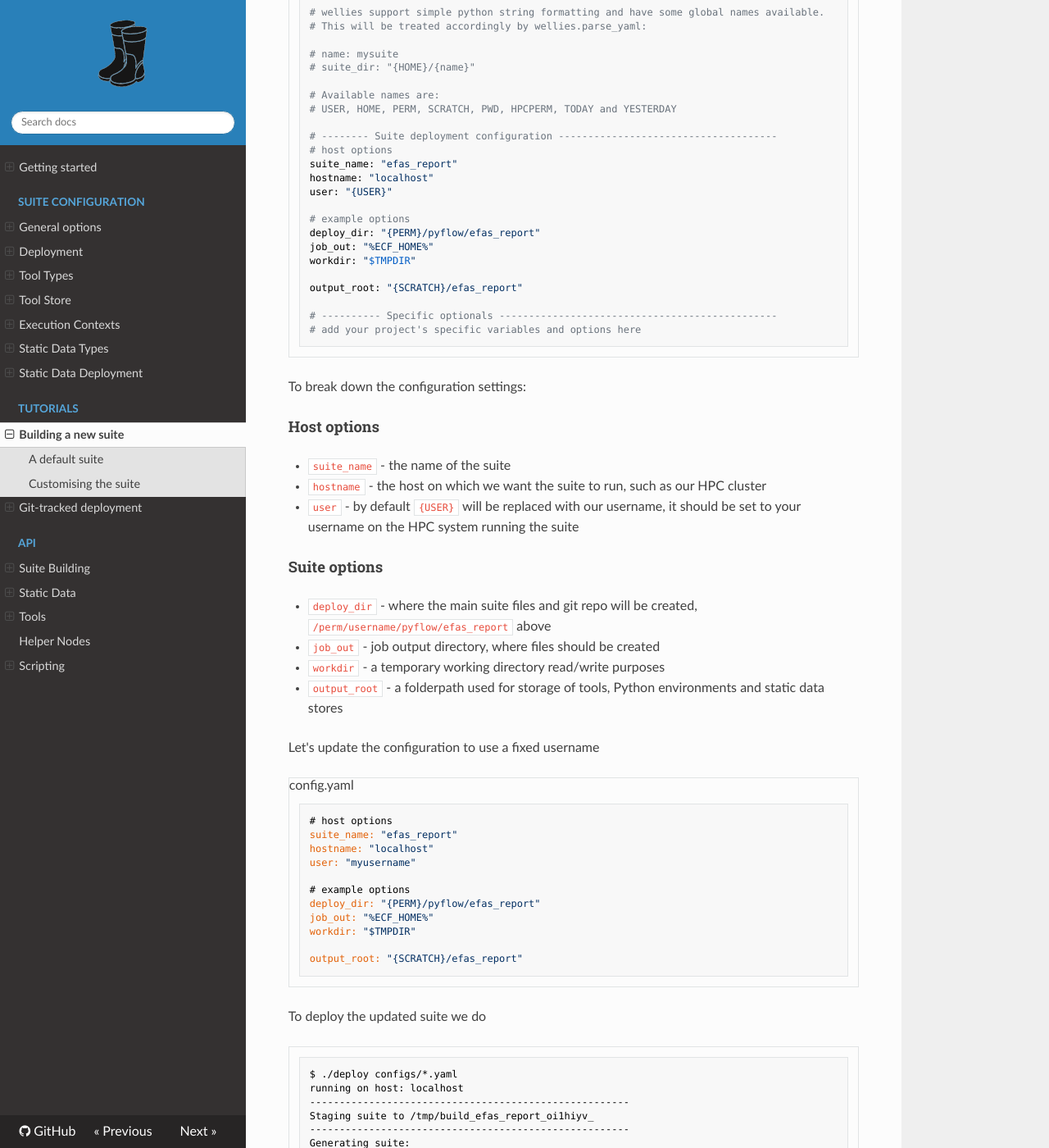
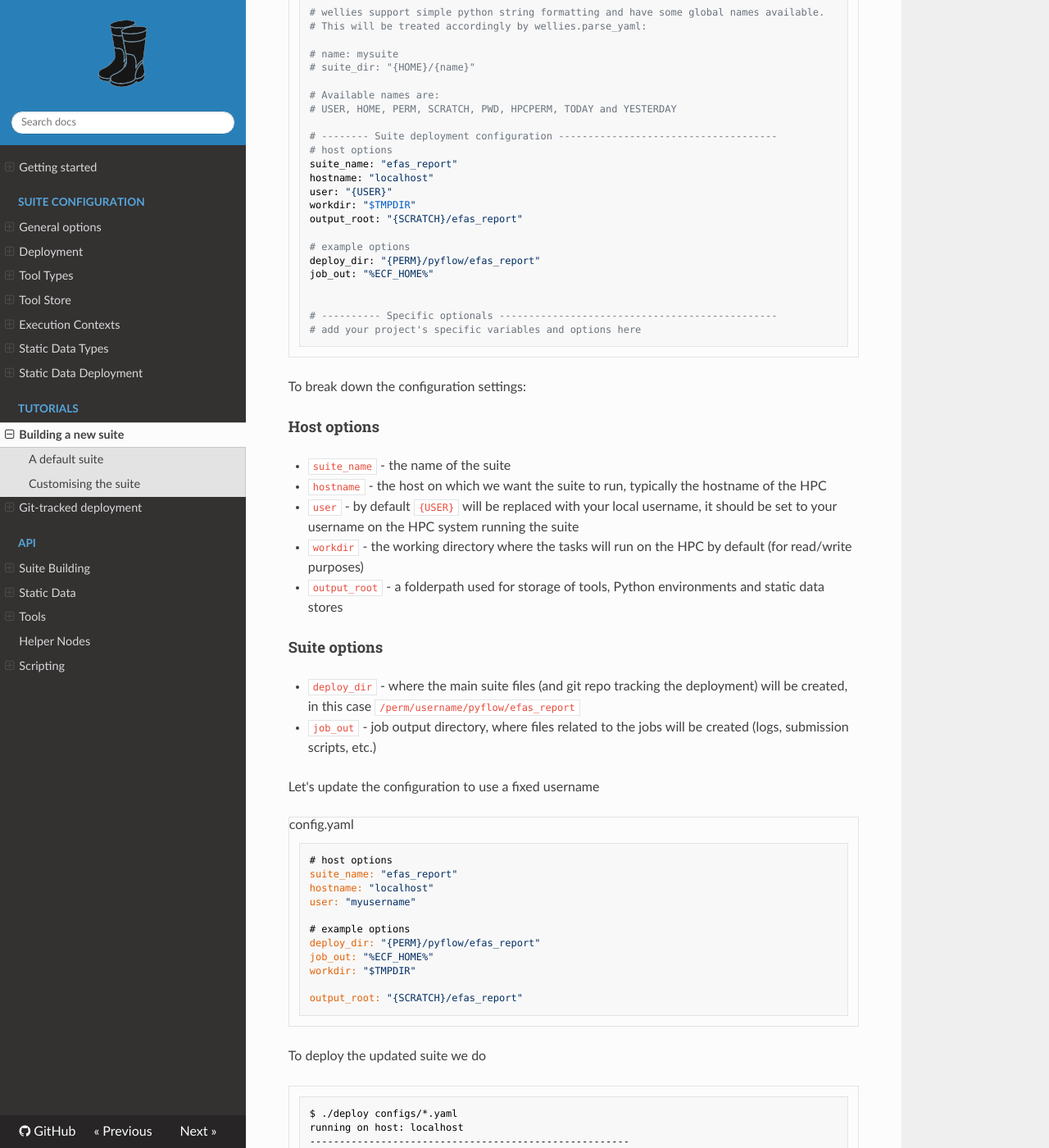
Before and after one commit to ecmwf/pyflow-wellies, an MkDocs documentation site: the page built from docs/quickstart_guide.md, in a window 1280 px wide and 1400 px high, scrolled down 3137 px. Shown: the whole window at 82% size. Built offline with MkDocs 1.6.1, drawn with Linux system fonts in a browser that asks for light colours; nearby versions of some CDN libraries.

Commit message:
Minor changes

```diff
--- a/docs/quickstart_guide.md
+++ b/docs/quickstart_guide.md
@@ -150,13 +150,13 @@ in which the suite is stored. We'll start with the minimal example generated by
 suite_name: "efas_report"
 hostname: "localhost"
 user: "{USER}"
+workdir: "$TMPDIR"
+output_root: "{SCRATCH}/efas_report"
 
 # example options
 deploy_dir: "{PERM}/pyflow/efas_report"
 job_out: "%ECF_HOME%"
-workdir: "$TMPDIR"
 
-output_root: "{SCRATCH}/efas_report"
 
 # ---------- Specific optionals -----------------------------------------------
 # add your project's specific variables and options here
@@ -167,15 +167,15 @@ To break down the configuration settings:
 #### Host options
 
 - `suite_name` - the name of the suite
-- `hostname` - the host on which we want the suite to run, such as our HPC cluster
-- `user` - by default `{USER}` will be replaced with our username, it should be set to your username on the HPC system running the suite
+- `hostname` - the host on which we want the suite to run, typically the hostname of the HPC
+- `user` - by default `{USER}` will be replaced with your local username, it should be set to your username on the HPC system running the suite
+- `workdir` - the working directory where the tasks will run on the HPC by default (for read/write purposes)
+- `output_root` - a folderpath used for storage of tools, Python environments and static data stores
 
 #### Suite options
 
-- `deploy_dir` - where the main suite files and git repo will be created, `/perm/username/pyflow/efas_report` above
-- `job_out` - job output directory, where files should be created
-- `workdir` - a temporary working directory read/write purposes
-- `output_root` - a folderpath used for storage of tools, Python environments and static data stores
+- `deploy_dir` - where the main suite files (and git repo tracking the deployment) will be created, in this case `/perm/username/pyflow/efas_report`
+- `job_out` - job output directory, where files related to the jobs will be created (logs, submission scripts, etc.)
 
 Let's update the configuration to use a fixed username
 
```
